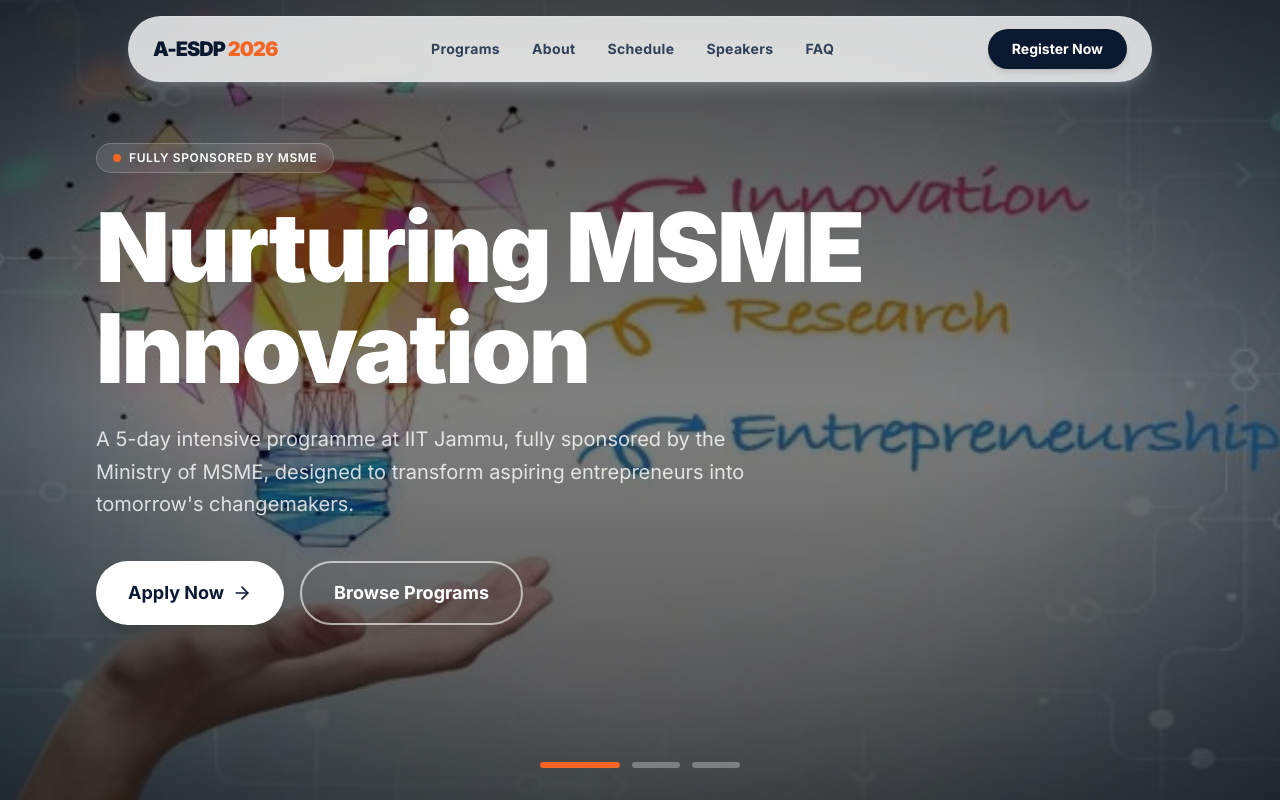
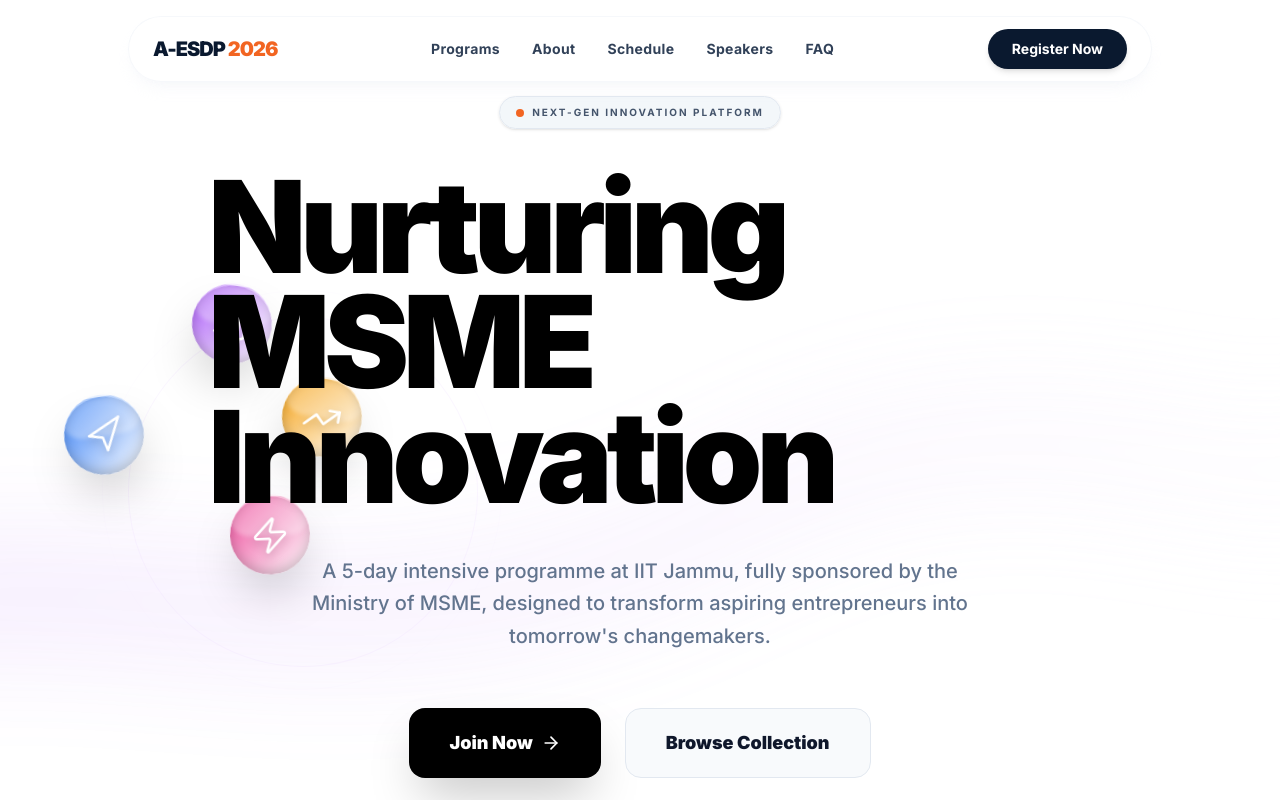
Before and after one commit to ubbelothbrok/esdp-web, a Next.js app: page / in a window 1280 px wide. Shown: the top 800 px of the page. Built offline with nearby package versions, Linux system fonts and the light colour scheme.

Commit message:
feat: Revamp Hero section with animated 3D elements, glossy coins, and a wavy background, replacing previous image slides.

```diff
--- a/src/components/Hero.tsx
+++ b/src/components/Hero.tsx
@@ -3,27 +3,45 @@
 import { useState, useEffect } from "react";
 import { motion, AnimatePresence } from "framer-motion";
 import Link from "next/link";
-import { ArrowRight } from "lucide-react";
+import { ArrowRight, Cpu, Navigation, Zap, TrendingUp } from "lucide-react";
 import BlurText from "./BlurText";
 import ClickSpark from "./ClickSpark";
 
 const slides = [
   {
-    src: "/hero1.png",
     heading: "Nurturing MSME Innovation",
     sub: "A 5-day intensive programme at IIT Jammu, fully sponsored by the Ministry of MSME, designed to transform aspiring entrepreneurs into tomorrow's changemakers.",
   },
   {
-    src: "/hero2.png",
     heading: "Empowering Entrepreneurs",
     sub: "Unlock cutting-edge skills in AI, Smart Manufacturing, Bio-Entrepreneurship, and Sustainable Agriculture — all under one roof.",
   },
   {
-    src: "/hero3.png",
     heading: "Launch Your Startup Journey",
     sub: "Gain mentorship, hands-on workshops, and networking opportunities with industry leaders and IIT Jammu faculty.",
   },
 ];
+
+const GlossyCoin = ({ icon: Icon, color, delay = 0, className = "" }: { icon: any, color: string, delay?: number, className?: string }) => (
+  <motion.div
+    initial={{ y: 0, rotateZ: 0 }}
+    animate={{
+      y: [-15, 15, -15],
+      rotateZ: [-10, 10, -10]
+    }}
+    transition={{ duration: 5, repeat: Infinity, ease: "easeInOut", delay }}
+    className={`absolute z-10 ${className}`}
+  >
+    <div className={`w-16 h-16 md:w-20 md:h-20 rounded-full flex items-center justify-center relative overflow-hidden shadow-2xl border-t-2 border-white/50 backdrop-blur-sm`}
+         style={{ background: `linear-gradient(135deg, ${color} 0%, #ffffff 100%)` }}>
+      {/* Glossy overlay */}
+      <div className="absolute top-0 left-0 w-full h-1/2 bg-white/30 rounded-full blur-[2px]" />
+      <Icon className="w-8 h-8 md:w-10 md:h-10 text-white drop-shadow-lg" strokeWidth={1.5} />
+      {/* Inner Shadow */}
+      <div className="absolute inset-0 rounded-full shadow-[inset_0_-4px_12px_rgba(0,0,0,0.2)]" />
+    </div>
+  </motion.div>
+);
 
 export default function Hero() {
   const [current, setCurrent] = useState(0);
@@ -35,113 +53,132 @@ export default function Hero() {
     return () => clearInterval(interval);
   }, []);
 
-  const prev = () => setCurrent((c) => (c - 1 + slides.length) % slides.length);
-  const next = () => setCurrent((c) => (c + 1) % slides.length);
   return (
-    <ClickSpark sparkColor="#F26522" sparkSize={10} sparkRadius={15} sparkCount={8} duration={400}>
-      <section className="relative w-full min-h-screen overflow-hidden">
+    <ClickSpark sparkColor="#8B5CF6" sparkSize={10} sparkRadius={15} sparkCount={8} duration={400}>
+      <section className="relative w-full min-h-screen overflow-hidden bg-white flex flex-col items-center justify-center pt-24 pb-20">
 
-        {/* ── Sliding Backgrounds ── */}
-        {slides.map((slide, idx) => (
-          <div
-            key={idx}
-            className={`absolute inset-0 transition-opacity duration-[2000ms] ease-in-out ${
-              idx === current ? "opacity-100 z-0" : "opacity-0 -z-10"
-            }`}
+        {/* ── Background Wavy Mesh Ribbon ── */}
+        <div className="absolute inset-0 pointer-events-none z-0">
+          <svg className="w-full h-full opacity-60" viewBox="0 0 1440 800" fill="none" xmlns="http://www.w3.org/2000/svg">
+            <motion.path
+              initial={{ d: "M-100,600 C200,500 400,700 800,500 C1200,300 1400,500 1600,400" }}
+              animate={{
+                d: [
+                  "M-100,600 C200,500 400,700 800,500 C1200,300 1400,500 1600,400",
+                  "M-100,550 C250,550 450,650 850,450 C1250,250 1450,550 1600,350",
+                  "M-100,600 C200,500 400,700 800,500 C1200,300 1400,500 1600,400"
+                ]
+              }}
+              transition={{ duration: 10, repeat: Infinity, ease: "easeInOut" }}
+              stroke="url(#paint0_linear)"
+              strokeWidth="120"
+              strokeLinecap="round"
+              className="opacity-20 blur-3xl"
+            />
+            <defs>
+              <linearGradient id="paint0_linear" x1="-100" y1="500" x2="1600" y2="400" gradientUnits="userSpaceOnUse">
+                <stop stopColor="#A855F7" />
+                <stop offset="1" stopColor="white" />
+              </linearGradient>
+            </defs>
+          </svg>
+        </div>
+
+        {/* ── Floating 3D/Glossy Elements ── */}
+        <div className="absolute inset-x-0 top-1/2 -translate-y-1/2 max-w-7xl mx-auto z-10 w-full hidden lg:block h-full">
+          {/* Central Portal Torus */}
+          <motion.div
+            initial={{ rotate: 0 }}
+            animate={{ rotate: 360 }}
+            transition={{ duration: 40, repeat: Infinity, ease: "linear" }}
+            className="absolute top-[35%] left-[10%] w-[350px] h-[350px] border-[1px] border-purple-200 rounded-full opacity-20 pointer-events-none"
+          />
+          <motion.div
+            initial={{ rotate: 0 }}
+            animate={{ rotate: -360 }}
+            transition={{ duration: 50, repeat: Infinity, ease: "linear" }}
+            className="absolute top-[32%] left-[8%] w-[400px] h-[400px] border-[1px] border-purple-100 rounded-full opacity-10 pointer-events-none"
+          />
+
+          {/* Group of Glossy Coins */}
+          <GlossyCoin icon={Cpu} color="#A855F7" delay={0} className="top-[30%] left-[15%]" />
+          <GlossyCoin icon={Navigation} color="#3B82F6" delay={1.5} className="top-[45%] left-[5%]" />
+          <GlossyCoin icon={Zap} color="#EC4899" delay={3} className="top-[55%] left-[18%]" />
+          <GlossyCoin icon={TrendingUp} color="#F59E0B" delay={4.5} className="top-[40%] left-[22%]" />
+        </div>
+
+        {/* ── Main Foreground Content (Centered) ── */}
+        <div className="relative z-20 text-center px-4 max-w-4xl mx-auto flex flex-col items-center">
+          <motion.div
+            key={`content-${current}`}
+            initial={{ opacity: 0, scale: 0.95 }}
+            animate={{ opacity: 1, scale: 1 }}
+            transition={{ duration: 0.8, ease: [0.16, 1, 0.3, 1] }}
+            className="flex flex-col items-center"
           >
-            <img
-              src={slide.src}
-              alt={slide.heading}
-              className="w-full h-full object-cover object-center"
-              onError={(e) => {
-                const fallbacks = [
-                  "https://images.unsplash.com/photo-1562774053-701939374585?q=80&w=2000&auto=format&fit=crop",
-                  "https://images.unsplash.com/photo-1581091226825-a6a2a5aee158?q=80&w=2000&auto=format&fit=crop",
-                  "https://images.unsplash.com/photo-1517245386807-bb43f82c33c4?q=80&w=2000&auto=format&fit=crop",
-                ];
-                e.currentTarget.src = fallbacks[idx] ?? fallbacks[0];
-              }}
-            />
-            {/* Dark gradient overlay so text is readable */}
-            <div className="absolute inset-0 bg-gradient-to-b from-black/70 via-black/50 to-black/70" />
-          </div>
-        ))}
-
-        {/* ── Foreground Content ── */}
-        <div className="relative z-10 flex flex-col items-start justify-center min-h-screen px-8 sm:px-16 lg:px-24 pt-28 pb-20 max-w-5xl">
-
             {/* MSME badge */}
-          <motion.div
-            initial={{ opacity: 0, y: -10 }}
-            animate={{ opacity: 1, y: 0 }}
-            transition={{ duration: 0.5 }}
-            className="inline-flex items-center space-x-2 bg-white/10 backdrop-blur border border-white/20 rounded-full px-4 py-1.5 mb-6"
-          >
+            <div className="inline-flex items-center space-x-2 bg-slate-100/80 backdrop-blur-md border border-slate-200 rounded-full px-4 py-2 mb-10 shadow-sm">
               <span className="flex h-2 w-2 relative">
                 <span className="animate-ping absolute inline-flex h-full w-full rounded-full bg-[#F26522] opacity-75" />
                 <span className="relative inline-flex rounded-full h-2 w-2 bg-[#F26522]" />
               </span>
-            <span className="text-xs font-semibold text-white uppercase tracking-wider">Fully Sponsored by MSME</span>
-          </motion.div>
+              <span className="text-[10px] font-bold text-slate-600 uppercase tracking-[0.2em]">Next-Gen Innovation Platform</span>
+            </div>
 
-          {/* Animated Heading */}
             <BlurText
               key={`heading-${current}`}
               text={slides[current].heading}
-            delay={150}
+              delay={50}
               animateBy="words"
               direction="top"
-            className="text-5xl sm:text-6xl lg:text-7xl xl:text-8xl font-black text-white leading-[1.05] tracking-tight mb-6"
+              className="text-6xl md:text-8xl lg:text-9xl font-black text-black leading-[0.9] tracking-tighter mb-10"
             />
 
-          {/* Animated Subheading */}
             <AnimatePresence mode="wait">
               <motion.p
                 key={`sub-${current}`}
-              initial={{ opacity: 0, y: 20 }}
+                initial={{ opacity: 0, y: 15 }}
                 animate={{ opacity: 1, y: 0 }}
                 exit={{ opacity: 0, y: -10 }}
-              transition={{ duration: 0.5, delay: 0.1 }}
-              className="text-base sm:text-lg lg:text-xl text-white/80 max-w-2xl mb-10 leading-relaxed"
+                transition={{ duration: 0.5, delay: 0.2 }}
+                className="text-lg md:text-xl text-slate-500 max-w-2xl mb-14 leading-relaxed font-medium"
               >
                 {slides[current].sub}
               </motion.p>
             </AnimatePresence>
 
-          {/* CTA Buttons */}
-          <div className="flex flex-col sm:flex-row gap-4 mb-16">
+            <div className="flex flex-col sm:flex-row gap-6 mb-12">
               <Link
                 href="/register"
-              className="px-8 py-4 bg-white text-[#0A192F] rounded-full font-bold text-lg hover:bg-[#F26522] hover:text-white transition-all shadow-xl flex items-center justify-center group"
+                className="px-10 py-5 bg-black text-white hover:bg-purple-600 transition-all duration-300 rounded-2xl font-black text-lg shadow-2xl flex items-center group"
               >
-              Apply Now
+                Join Now
                 <ArrowRight className="ml-2 w-5 h-5 group-hover:translate-x-1 transition-transform" />
               </Link>
               <Link
                 href="/programs"
-              className="px-8 py-4 bg-transparent text-white border-2 border-white/60 rounded-full font-bold text-lg hover:border-white hover:bg-white/10 transition-all flex items-center justify-center"
+                className="px-10 py-5 bg-slate-50 text-slate-900 border border-slate-200 rounded-2xl font-black text-lg hover:bg-slate-100 transition-all duration-300"
               >
-              Browse Programs
+                Browse Collection
               </Link>
             </div>
-
+          </motion.div>
         </div>
 
-
-
-        {/* Dot indicators */}
-        <div className="absolute bottom-8 left-1/2 -translate-x-1/2 z-20 flex items-center space-x-3">
+        {/* ── Dot indicators (Centered) ── */}
+        <div className="absolute bottom-16 z-20 flex items-center space-x-4">
           {slides.map((_, i) => (
             <button
               key={i}
               onClick={() => setCurrent(i)}
               aria-label={`Go to slide ${i + 1}`}
-              className={`w-12 h-1.5 rounded-full transition-all duration-500 ${
-                i === current ? "bg-[#F26522] w-20" : "bg-white/30 hover:bg-white/50"
+              className={`w-3 h-3 rounded-full transition-all duration-500 border-2 ${
+                i === current ? "bg-black border-black w-10" : "bg-transparent border-slate-300 hover:border-slate-500"
               }`}
             />
           ))}
         </div>
+
       </section>
     </ClickSpark>
   );
```
Lines whose indentation alone changed are shown as unchanged.
